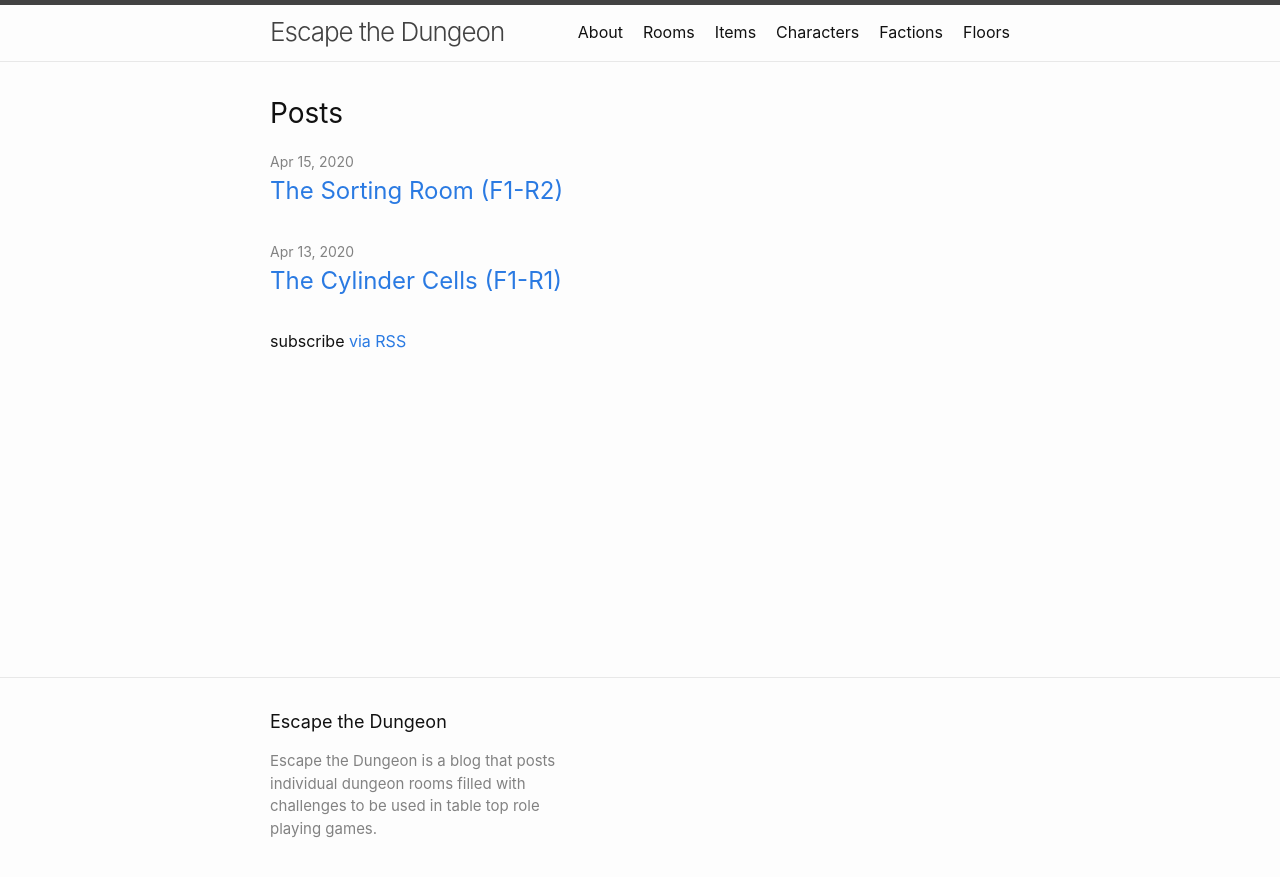
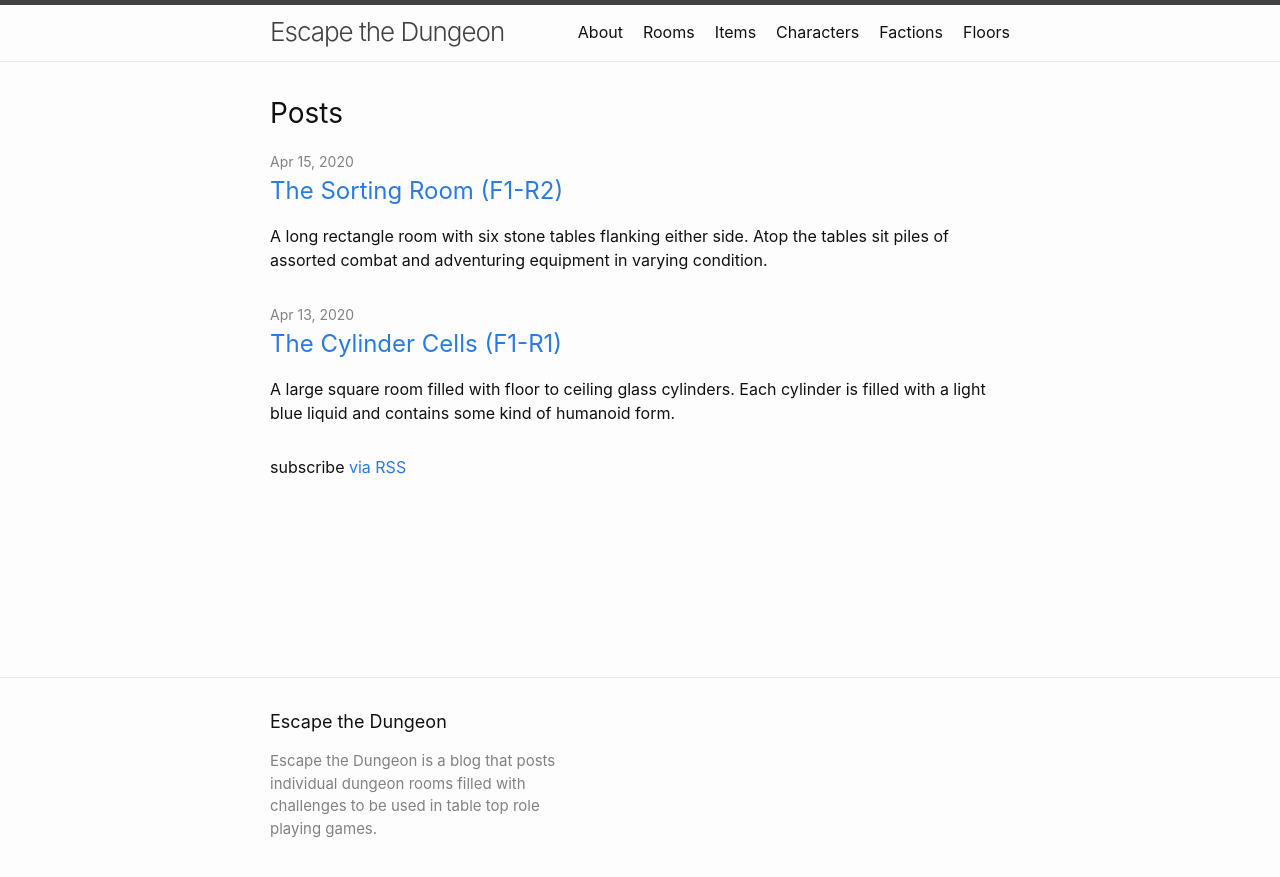
Before and after one commit to 4A616D6573/escapethedungeon.com, a Jekyll site: the page built from index.markdown, in a window 1280 px wide. Shown: the top 877 px of the page. Built offline with Jekyll 4.4.1, drawn with Linux system fonts in a browser that asks for light colours; Markdown is read by kramdown in place of the engine named in the settings.

Commit message:
Solved post excerpt issue

```diff
--- a/_config.yml
+++ b/_config.yml
@@ -76,7 +76,7 @@ commonmark:
 google_analytics: UA-93962375-2
 
 # Show Excerpts
-show_excerpts: false
+show_excerpts: true
 
 # Enable Paginiation
 # paginate: 2
--- a/_posts/2020-04-13-F1-R1.markdown
+++ b/_posts/2020-04-13-F1-R1.markdown
@@ -5,7 +5,7 @@ date: 2020-04-13
 categories: room update
 permalink: /posts/F1-R1/
 published: true
-excerpts: A large square room filled with floor to ceiling glass cylinders. Each cylinder is filled with a light blue liquid and contains some kind of humanoid form.
+excerpt: A large square room filled with floor to ceiling glass cylinders. Each cylinder is filled with a light blue liquid and contains some kind of humanoid form.
 ---
 
 A large square room filled with floor to ceiling glass cylinders. Each cylinder is filled with a light blue liquid and contains some kind of humanoid form.
--- a/_posts/2020-04-14-F1-R2.markdown
+++ b/_posts/2020-04-14-F1-R2.markdown
@@ -5,6 +5,7 @@
 categories: room update
 permalink: /posts/F1-R2/
 published: true
+excerpt: A long rectangle room with six stone tables flanking either side. Atop the tables sit piles of assorted combat and adventuring equipment in varying condition.
 ---
 
 A long rectangle room with six stone tables flanking either side. Atop the tables sit piles of assorted combat and adventuring equipment in varying condition.
```
